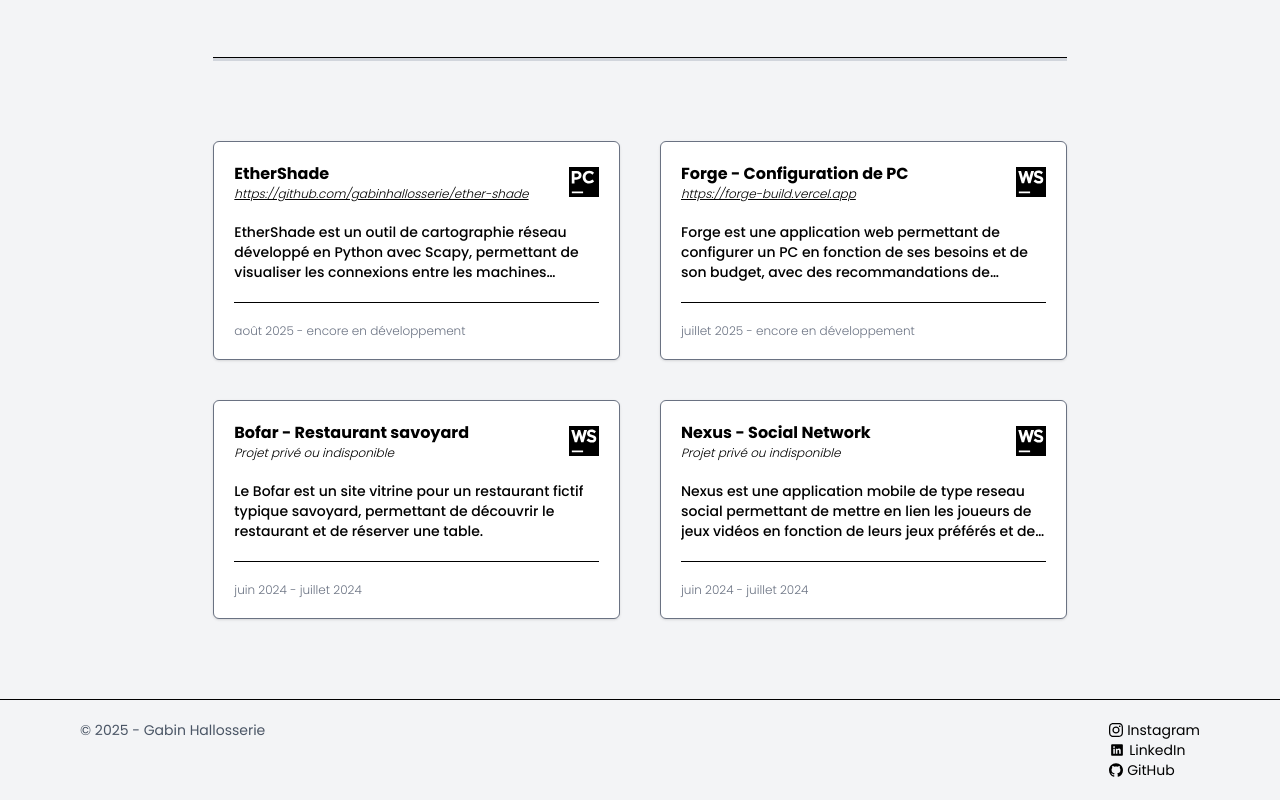
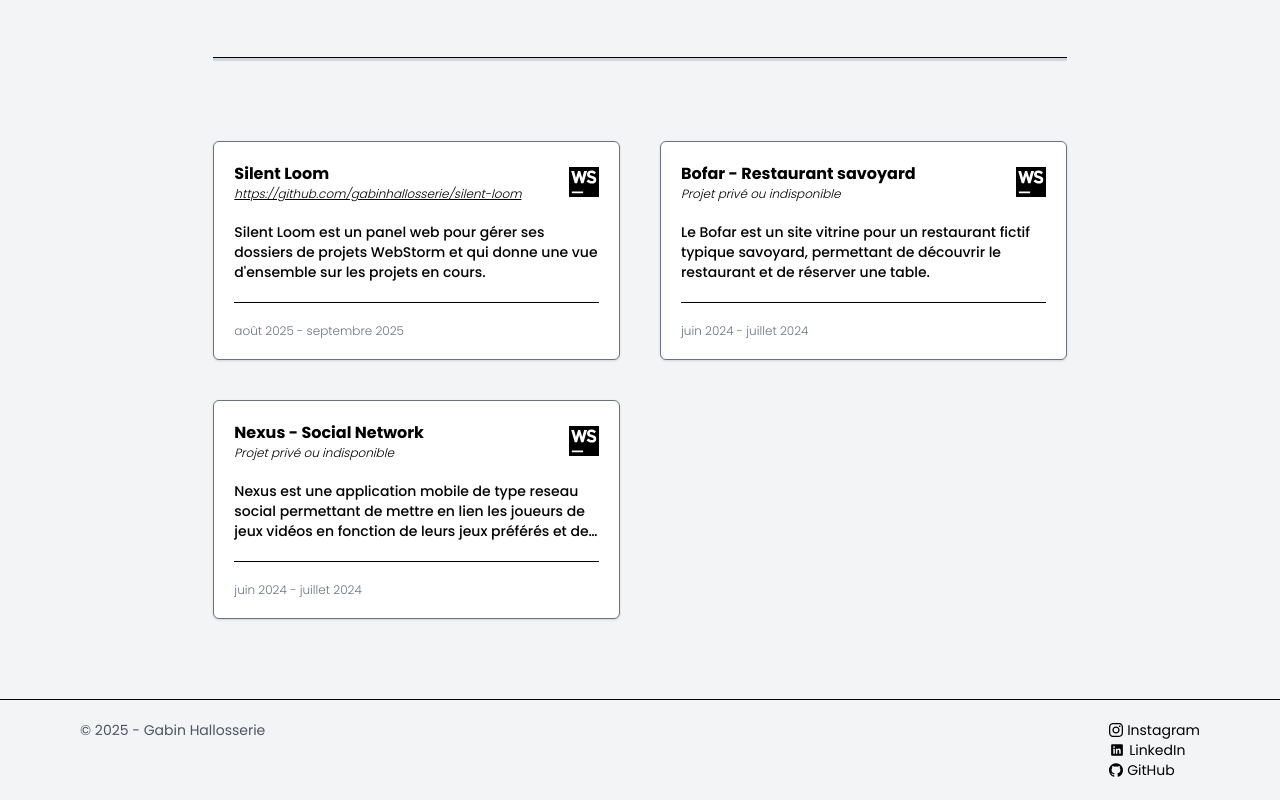
Before and after one commit to gabinhallosserie/portfolio, a Next.js app: page / in a window 1280 px wide. Shown: the part 999-1799 px from the top of the page. Built offline with nearby package versions, Linux system fonts and the light colour scheme.

Commit message:
v1.2: update projects

```diff
--- a/components/Projects.js
+++ b/components/Projects.js
@@ -4,18 +4,11 @@ import Link from "next/link";
 export default function Projects() {
     const projects = [
         {
-            name: "EtherShade",
-            description: "EtherShade est un outil de cartographie réseau développé en Python avec Scapy, permettant de visualiser les connexions entre les machines d&apos;un réseau local.",
-            link: "https://github.com/gabinhallosserie/ether-shade",
-            logo: "/assets/logos/pycharm.svg",
-            date: "août 2025 - encore en développement"
-        },
-        {
-            name: "Forge - Configuration de PC",
-            description: "Forge est une application web permettant de configurer un PC en fonction de ses besoins et de son budget, avec des recommandations de composants.",
-            link: "https://forge-build.vercel.app",
+            name: "Silent Loom",
+            description: "Silent Loom est un panel web pour gérer ses dossiers de projets WebStorm et qui donne une vue d'ensemble sur les projets en cours.",
+            link: "https://github.com/gabinhallosserie/silent-loom",
             logo: "/assets/logos/webstorm.svg",
-            date: "juillet 2025 - encore en développement"
+            date: "août 2025 - septembre 2025"
         },
         {
             name: "Bofar - Restaurant savoyard",
```
